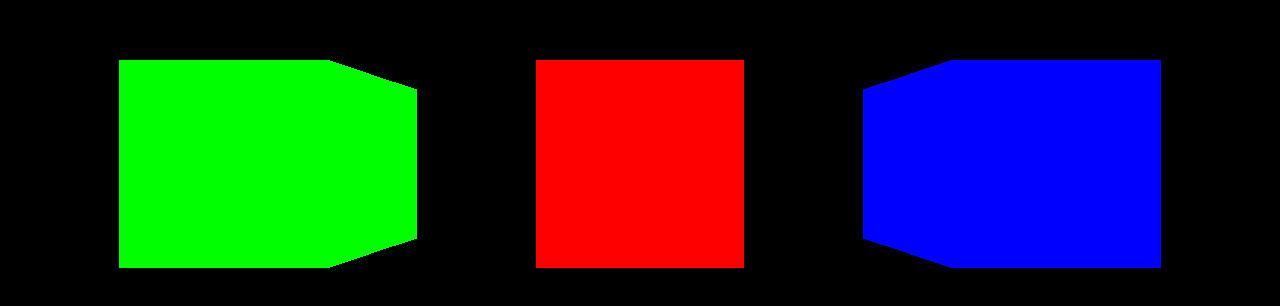
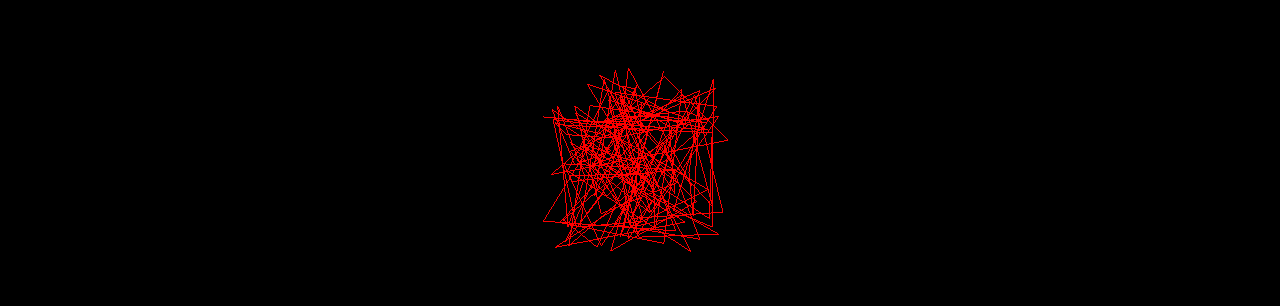
Before and after one commit to muridot0/threejsjourney, a website built with Vite: page Basics/src/index.html in a window 1280 px wide. Shown: the part 236-542 px from the top of the page. Built offline with nearby package versions, Linux system fonts and the light colour scheme.

Commit message:
completed geometries lesson

```diff
--- /dev/null
+++ b/Basics/src/geometriesScript.js
@@ -0,0 +1,85 @@
+import * as THREE from 'three'
+import { OrbitControls } from 'three/examples/jsm/controls/OrbitControls.js'
+
+/**
+ * Base
+ */
+// Canvas
+const canvas = document.querySelector('canvas.webgl')
+
+// Scene
+const scene = new THREE.Scene()
+
+const count = 50
+const positionsArray = new Float32Array(count * 3 * 3)
+
+for (let i = 0; i < count * 3 * 3; i++) {
+    positionsArray[i] = Math.random() - 0.5
+}
+
+const positionsAttribute = new THREE.BufferAttribute(positionsArray, 3)
+
+
+
+// Object
+const geometry = new THREE.BufferGeometry()
+geometry.setAttribute('position', positionsAttribute)
+const material = new THREE.MeshBasicMaterial({ color: 0xff0000, wireframe: true })
+const mesh = new THREE.Mesh(geometry, material)
+scene.add(mesh)
+
+// Sizes
+const sizes = {
+    width: window.innerWidth,
+    height: window.innerHeight
+}
+
+window.addEventListener('resize', () =>
+{
+    // Update sizes
+    sizes.width = window.innerWidth
+    sizes.height = window.innerHeight
+
+    // Update camera
+    camera.aspect = sizes.width / sizes.height
+    camera.updateProjectionMatrix()
+
+    // Update renderer
+    renderer.setSize(sizes.width, sizes.height)
+    renderer.setPixelRatio(Math.min(window.devicePixelRatio, 2))
+})
+
+// Camera
+const camera = new THREE.PerspectiveCamera(75, sizes.width / sizes.height, 0.1, 100)
+camera.position.z = 3
+scene.add(camera)
+
+// Controls
+const controls = new OrbitControls(camera, canvas)
+controls.enableDamping = true
+
+// Renderer
+const renderer = new THREE.WebGLRenderer({
+    canvas: canvas
+})
+renderer.setSize(sizes.width, sizes.height)
+renderer.setPixelRatio(Math.min(window.devicePixelRatio, 2))
+
+// Animate
+const clock = new THREE.Clock()
+
+const tick = () =>
+{
+    const elapsedTime = clock.getElapsedTime()
+
+    // Update controls
+    controls.update()
+
+    // Render
+    renderer.render(scene, camera)
+
+    // Call tick again on the next frame
+    window.requestAnimationFrame(tick)
+}
+
+tick()
--- a/Basics/src/index.html
+++ b/Basics/src/index.html
@@ -8,6 +8,6 @@
 </head>
 <body>
     <canvas class="webgl"></canvas>
-    <script type="module" src="./script.js"></script>
+    <script type="module" src="./geometriesScript.js"></script>
 </body>
 </html>
--- a/Basics/src/script.js
+++ b/Basics/src/script.js
@@ -1,7 +1,7 @@
 import "./style.css";
 import * as THREE from "three";
 import gsap from "gsap";
-import { OrbitControls } from 'three/examples/jsm/controls/OrbitControls.js'
+import { OrbitControls } from "three/examples/jsm/controls/OrbitControls.js";
 
 //Canvas
 const canvas = document.querySelector(".webgl");
@@ -9,12 +9,12 @@ const canvas = document.querySelector(".webgl");
 // Cursor
 const cursor = {
   x: 0,
-    y: 0
-}
-window.addEventListener('mousemove', (event) => {
-    cursor.x = event.clientX / sizes.width - 0.5
-    cursor.y = - (event.clientY / sizes.height - 0.5)
-})
+  y: 0,
+};
+window.addEventListener("mousemove", (event) => {
+  cursor.x = event.clientX / sizes.width - 0.5;
+  cursor.y = -(event.clientY / sizes.height - 0.5);
+});
 
 const scene = new THREE.Scene();
 
@@ -26,7 +26,7 @@ scene.add(group);
 
 const cube1 = new THREE.Mesh(
   new THREE.BoxGeometry(1, 1, 1, 5, 5, 5),
-  new THREE.MeshBasicMaterial({ color: 0xff0000 })
+  new THREE.MeshBasicMaterial({ color: 0xff0000, wireframe: true })
 );
 
 group.add(cube1);
@@ -60,58 +60,63 @@ const sizes = {
   height: window.innerHeight,
 };
 
-window.addEventListener('resize', () => {
+window.addEventListener("resize", () => {
   //Update sizes
-    sizes.width = window.innerWidth
-    sizes.height = window.innerHeight
+  sizes.width = window.innerWidth;
+  sizes.height = window.innerHeight;
 
   //Update Camera
-    camera.aspect = sizes.width/sizes.height
-    camera.updateProjectionMatrix()
+  camera.aspect = sizes.width / sizes.height;
+  camera.updateProjectionMatrix();
 
   //Update Renderer
-    renderer.setSize(sizes.width, sizes.height)
-    renderer.setPixelRatio(Math.min(window.devicePixelRatio, 2))
-})
+  renderer.setSize(sizes.width, sizes.height);
+  renderer.setPixelRatio(Math.min(window.devicePixelRatio, 2));
+});
 
-window.addEventListener('dblclick', () => {
-
-    const fullscreenElement = document.fullscreenElement || document.webkitFullScreenElement
+window.addEventListener("dblclick", () => {
+  const fullscreenElement =
+    document.fullscreenElement || document.webkitFullScreenElement;
 
   if (!fullscreenElement) {
-        if(canvas.requestFullscreen){
-            canvas.requestFullscreen()
-        } else if (canvas.webkitRequestFullscreen){
-            canvas.webkitRequestFullscreen()
+    if (canvas.requestFullscreen) {
+      canvas.requestFullscreen();
+    } else if (canvas.webkitRequestFullscreen) {
+      canvas.webkitRequestFullscreen();
     }
   } else {
-        if(document.exitFullscreen){
-            document.exitFullscreen()
-        } else if (document.webkitExitFullscreen){
-            document.webkitExitFullscreen()
+    if (document.exitFullscreen) {
+      document.exitFullscreen();
+    } else if (document.webkitExitFullscreen) {
+      document.webkitExitFullscreen();
     }
   }
-})
+});
 
-const camera = new THREE.PerspectiveCamera(75, sizes.width/sizes.height, 0.1, 100)
+const camera = new THREE.PerspectiveCamera(
+  75,
+  sizes.width / sizes.height,
+  0.1,
+  100
+);
 scene.add(camera);
 camera.position.set(0, 0, 3);
 camera.lookAt(group.position);
 
 //Controls
-const controls = new OrbitControls(camera, canvas)
-controls.enableDamping = true
+const controls = new OrbitControls(camera, canvas);
+controls.enableDamping = true;
 
 const renderer = new THREE.WebGLRenderer({
   canvas: canvas,
 });
 
-renderer.setSize(sizes.width, sizes.height)
-renderer.setPixelRatio(Math.min(window.devicePixelRatio, 2))
+renderer.setSize(sizes.width, sizes.height);
+renderer.setPixelRatio(Math.min(window.devicePixelRatio, 2));
 
 //Animations
 const tick = () => {
-  controls.update()
+  controls.update();
 
   renderer.render(scene, camera);
   window.requestAnimationFrame(tick);
```
Lines whose indentation alone changed are shown as unchanged.
